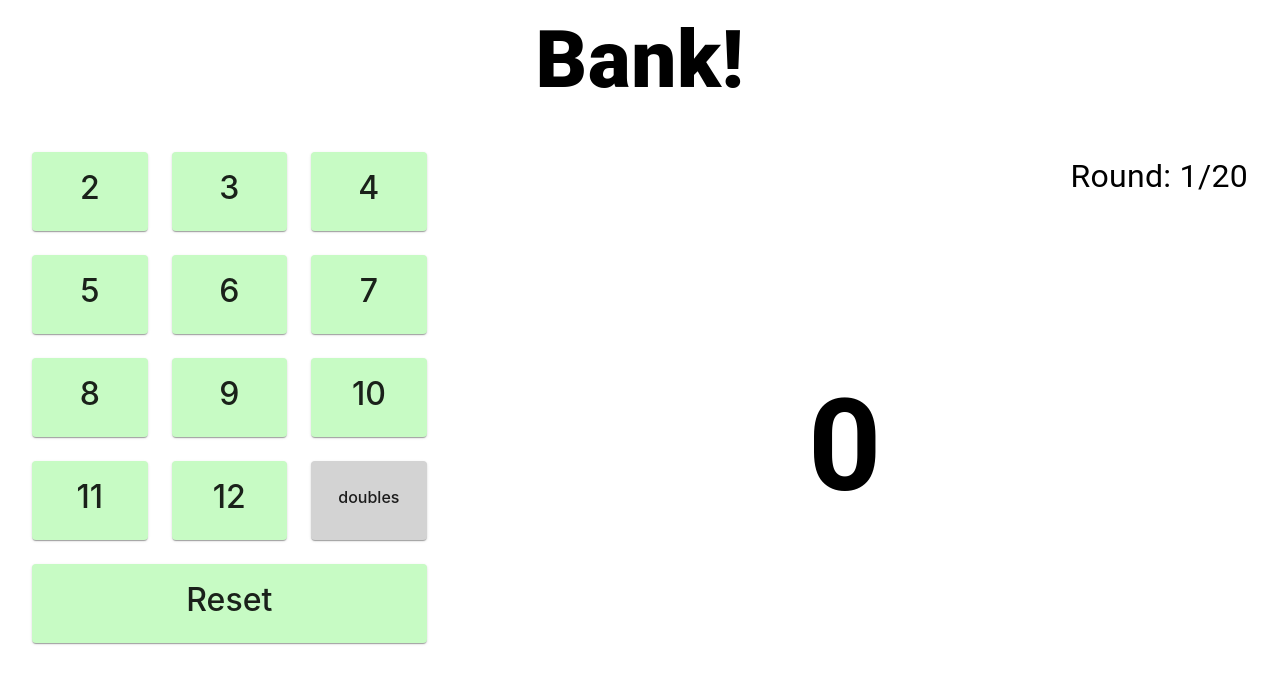
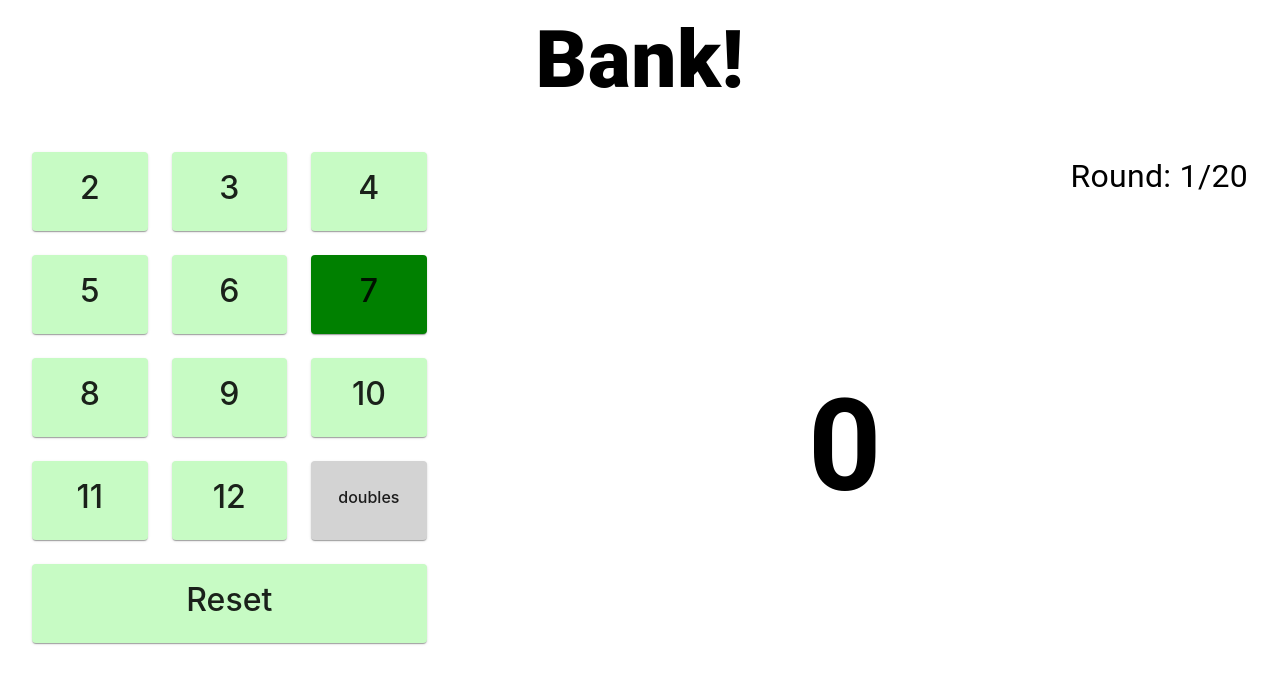
Before and after one commit to SpencerKing7/Bank, a React (Create React App) app: page / in a window 1280 px wide. Shown: the top 684 px of the page. Built offline with nearby package versions, Linux system fonts and the light colour scheme.

Commit message:
small UI change - beginning of players

```diff
--- a/src/App.tsx
+++ b/src/App.tsx
@@ -1,6 +1,6 @@
 import React, { useState } from 'react'
 import Desktop from './pages/Desktop'
-import Mobile from './Mobile'
+import Mobile from './pages/Mobile'
 // import { Routes, Route, BrowserRouter } from 'react-router-dom'
 // import { CssBaseline } from '@mui/material'
 
--- a/src/pages/Desktop.tsx
+++ b/src/pages/Desktop.tsx
@@ -3,6 +3,7 @@ import { Card, CardContent, Grid, Typography, Box } from "@mui/material"
 import numbers from '../numbers.json'
 import { useMediaQuery, useTheme } from '@mui/material';
 import MobileLanding from '../components/MobileLanding';
+import { Player } from '../ts/constants';
 
 interface DesktopProps {
   handleSetMobile: (mobile: boolean) => void;
@@ -14,6 +15,7 @@ const Desktop: React.FC<DesktopProps> = ({ handleSetMobile }) => {
   const [roundNum, setRoundNum] = useState(1);
   const theme = useTheme();
   const isMobile = useMediaQuery(theme.breakpoints.down('md'));
+  const [arrPlayers, setArrPlayers] = useState<Player[]>();
 
   const setIsMobile = (isMobile: boolean) => {
     handleSetMobile(isMobile);
@@ -125,7 +127,7 @@ const Desktop: React.FC<DesktopProps> = ({ handleSetMobile }) => {
                 <Grid container spacing={3}>
                   {numbers.dice.map((diceSide) => (
                     <Grid item xs={4} key={diceSide.value}>
-                      <Card sx={(rollNum > 3 && diceSide.value === 7) ? styles.cardDanger : styles.card} onClick={() => clickNumber(diceSide.value)}>
+                      <Card sx={(rollNum > 3 && diceSide.value === 7) ? styles.cardDanger : (rollNum <= 3 && diceSide.value === 7 ? styles.cardGreen : styles.card)} onClick={() => clickNumber(diceSide.value)}>
                         <CardContent sx={styles.cardContent}>
                           {diceSide.value}
                         </CardContent>
--- a/src/Mobile.tsx
+++ b/src/pages/Mobile.tsx
@@ -1,6 +1,6 @@
 import React, { useState } from 'react';
 import { Card, CardContent, Grid, Typography, Box } from "@mui/material"
-import numbers from './numbers.json'
+import numbers from '../numbers.json'
 
 export default function Mobile() {
   const [roundTotal, setRoundTotal] = useState(0);
--- /dev/null
+++ b/src/ts/constants.tsx
@@ -0,0 +1,5 @@
+export interface Player {
+  id: number;
+  name: string;
+  points: number;
+}
```
Also changed, not shown: src/components/Player.tsx (+8 -2 lines).
